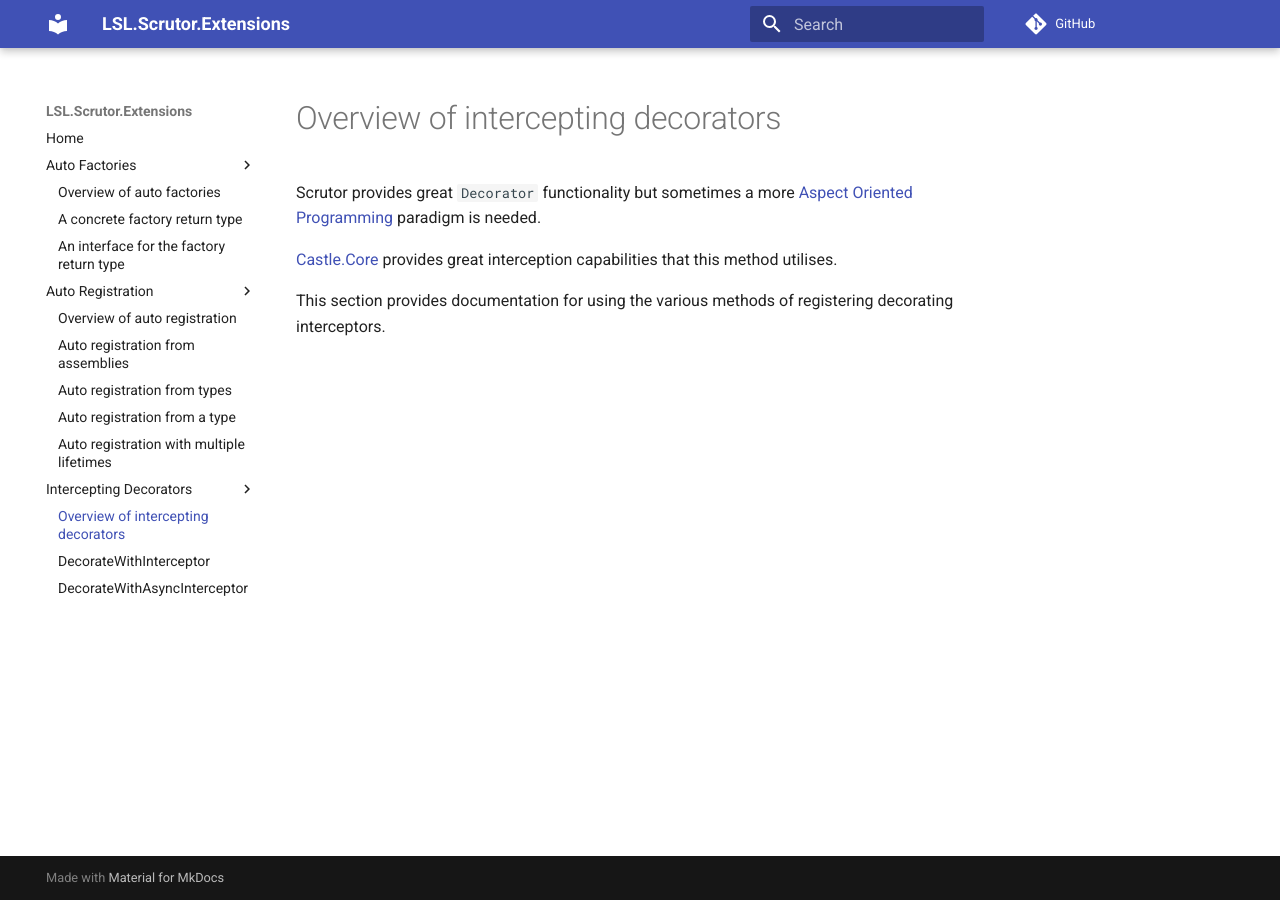
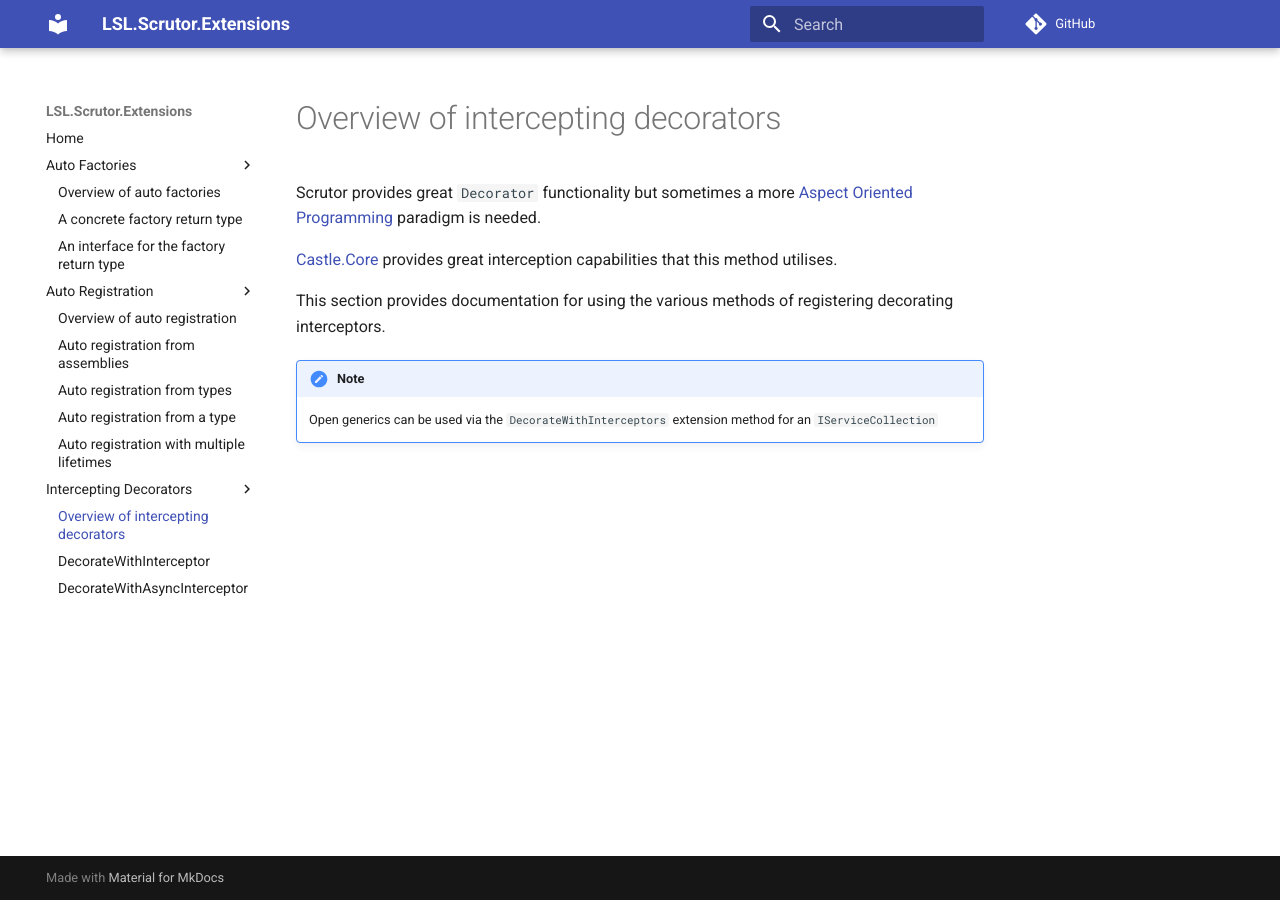
Before and after one commit to alunacjones/LSL.Scrutor.Extensions, an MkDocs documentation site: the page built from docs/Intercepting Decorators/01-overview.md, in a window 1280 px wide. Built offline with MkDocs 1.6.1 and Material for MkDocs 9.7.7, drawn with Linux system fonts in a browser that asks for light colours; comment, search, counter and statistics services are not loaded.

Commit message:
update decorating interceptors overview

```diff
--- a/docs/Intercepting Decorators/01-overview.md
+++ b/docs/Intercepting Decorators/01-overview.md
@@ -5,3 +5,6 @@ Scrutor provides great `Decorator` functionality but sometimes a more [Aspect Or
 [Castle.Core](https://www.nuget.org/packages/castle.core/) provides great interception capabilities that this method utilises.
 
 This section provides documentation for using the various methods of registering decorating interceptors.
+
+!!! note
+    Open generics can be used via the `DecorateWithInterceptors` extension method for an `IServiceCollection`
```
